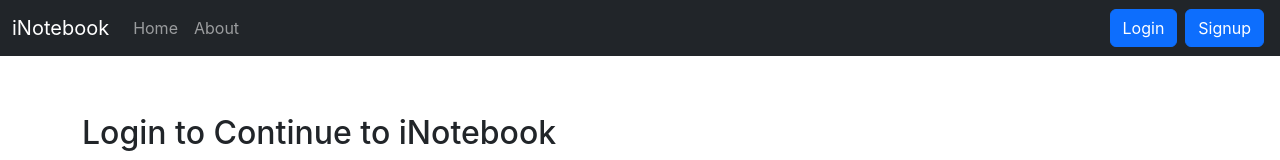
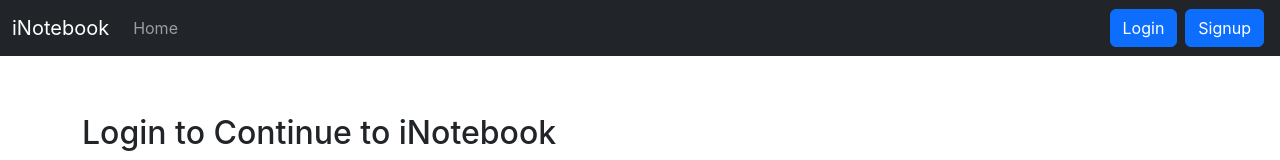
Before and after one commit to MohammadAhmad27/iNotebook-MERN, a React (Create React App) app: page /login in a window 1280 px wide. Shown: the top 160 px of the page. Built offline with nearby package versions, Linux system fonts and the light colour scheme.

Commit message:
Removed about page and route

```diff
--- a/src/App.js
+++ b/src/App.js
@@ -2,7 +2,6 @@
 import { BrowserRouter as Router, Routes, Route } from "react-router-dom";
 import Navbar from './components/Navbar';
 import Home from './components/Home';
-import About from './components/About';
 import NoteState from './context/notes/NoteState';
 import Alert from './components/Alert';
 import Login from './components/Login';
@@ -29,7 +28,6 @@
           <div className="container">
             <Routes>
               <Route exact path="/" element={<Home showAlert={showAlert} />} />
-              <Route exact path="/about" element={<About />} />
               <Route exact path="/login" element={<Login showAlert={showAlert} />} />
               <Route exact path="/signup" element={<Signup showAlert={showAlert} />} />
             </Routes>
--- a/src/components/Navbar.js
+++ b/src/components/Navbar.js
@@ -24,9 +24,6 @@
                         <li className="nav-item">
                             <Link className={`nav-link ${location.pathname === "/" ? "active" : ""}`} aria-current="page" to="/">Home</Link>
                         </li>
-                        <li className="nav-item">
-                            <Link className={`nav-link ${location.pathname === "/about" ? "active" : ""}`} to="/about">About</Link>
-                        </li>
 
                     </ul>
                     {!localStorage.getItem('token') ? <form className="d-flex">
```
